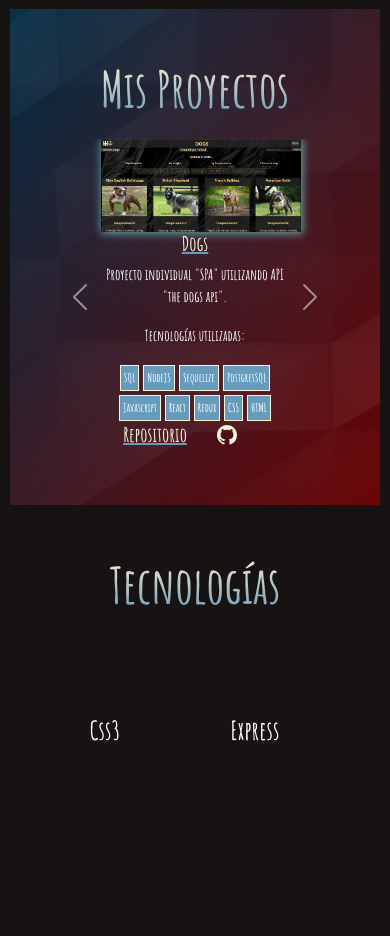
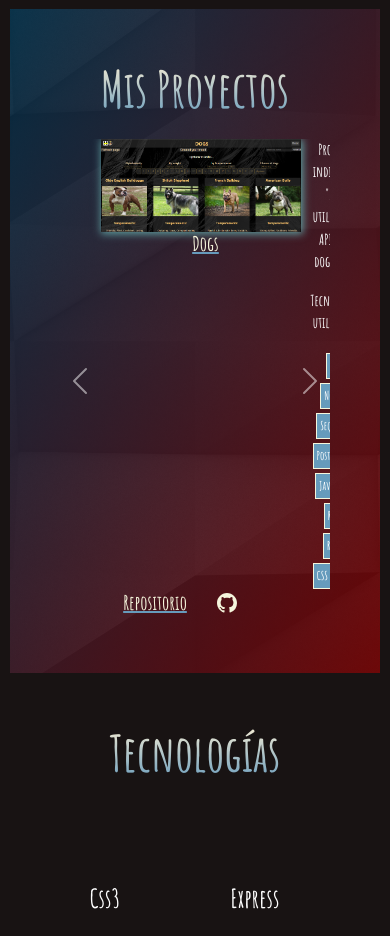
Before and after one commit to diegop1zarro/Portfolio, a React (Create React App) app: page / in a window 390 px wide. Shown: the part 800-1736 px from the top of the page. Built offline with nearby package versions, Linux system fonts and the light colour scheme; a web font is replaced by a local one.

Commit message:
ajustest container projects

```diff
--- a/src/Components/Projects/Projects.css
+++ b/src/Components/Projects/Projects.css
@@ -76,7 +76,7 @@ h4{
 }
 @media screen and (max-width: 500px) {
 .Projects_container{
-    display: block;
+    display:flex;
 }
 .Projects_container p {
     font-size: 15px;
```
